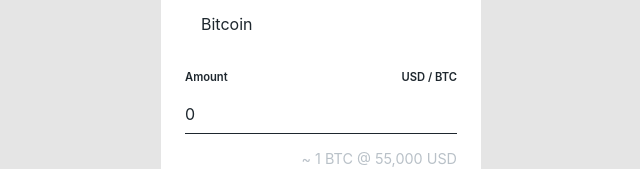
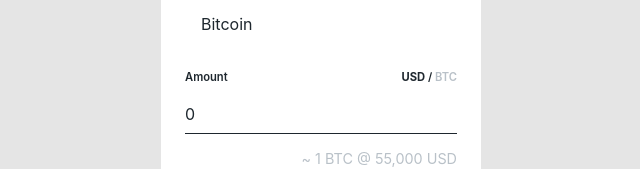
Before and after one commit to DimensionSoftware/snapwallet.io, a Svelte app in the folder widget/: page / in a window 1280 px wide. Shown: the part 238-407 px from the top of the page, without its empty margins (319-959 px from the left). Built offline with nearby package versions, Linux system fonts and the light colour scheme; some icons are missing.

Commit message:
mute side

```diff
--- a/widget/src/screens/Home.svelte
+++ b/widget/src/screens/Home.svelte
@@ -42,8 +42,10 @@
         <div style="display:flex;justify-content:space-between;">
           <Label>Amount</Label>
           <Label>
-            {$transactionStore.sourceCurrency.ticker} / {$transactionStore
-              .destinationCurrency.ticker}
+            <b>{$transactionStore.sourceCurrency.ticker}</b> /
+            <span class="muted"
+              >{$transactionStore.destinationCurrency.ticker}</span
+            >
           </Label>
         </div>
         <Input
@@ -109,4 +111,8 @@
     font-weight: 500;
     font-size: 0.9rem;
   }
+
+  .muted {
+    color: lighten($textColor3, 20%);
+  }
 </style>
```
